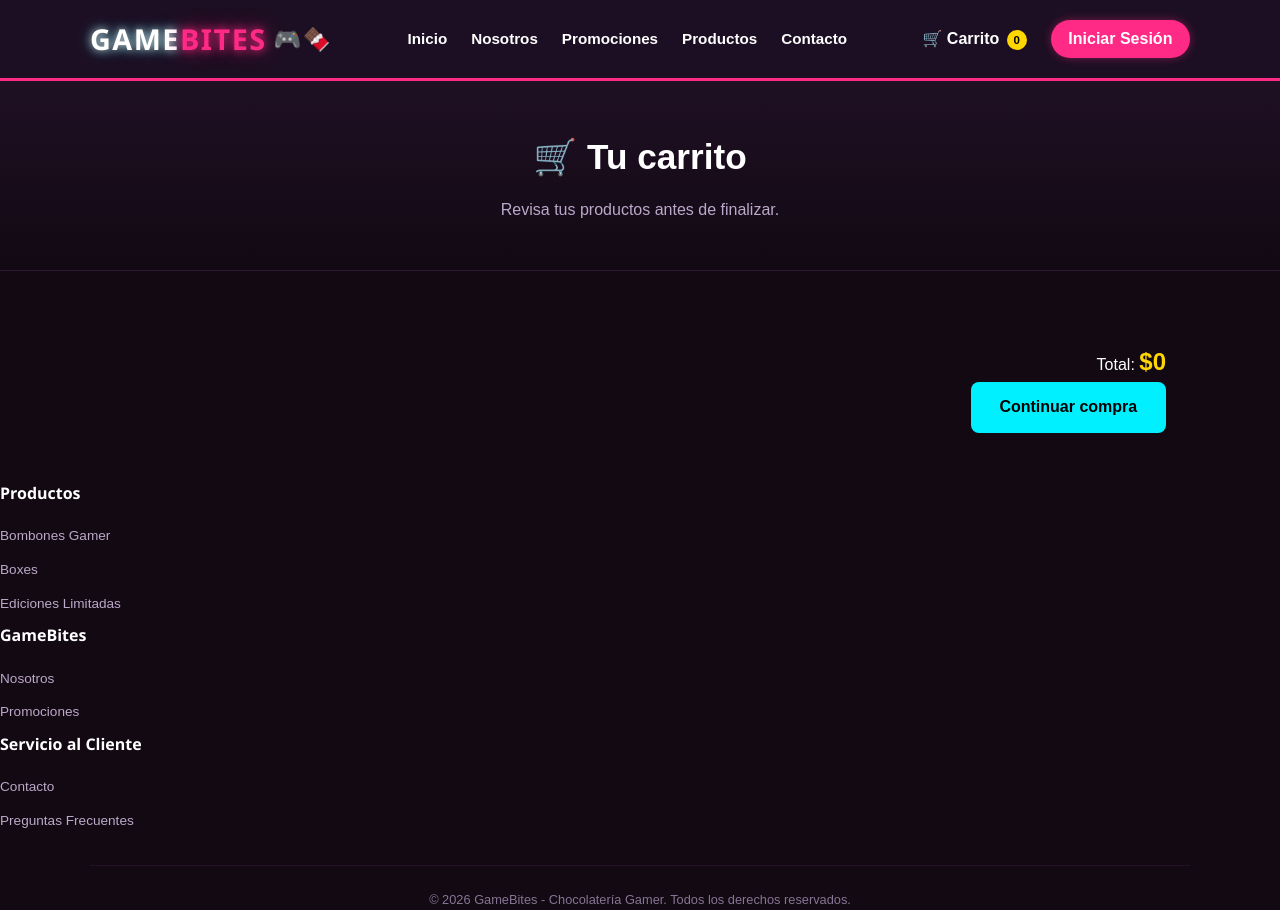
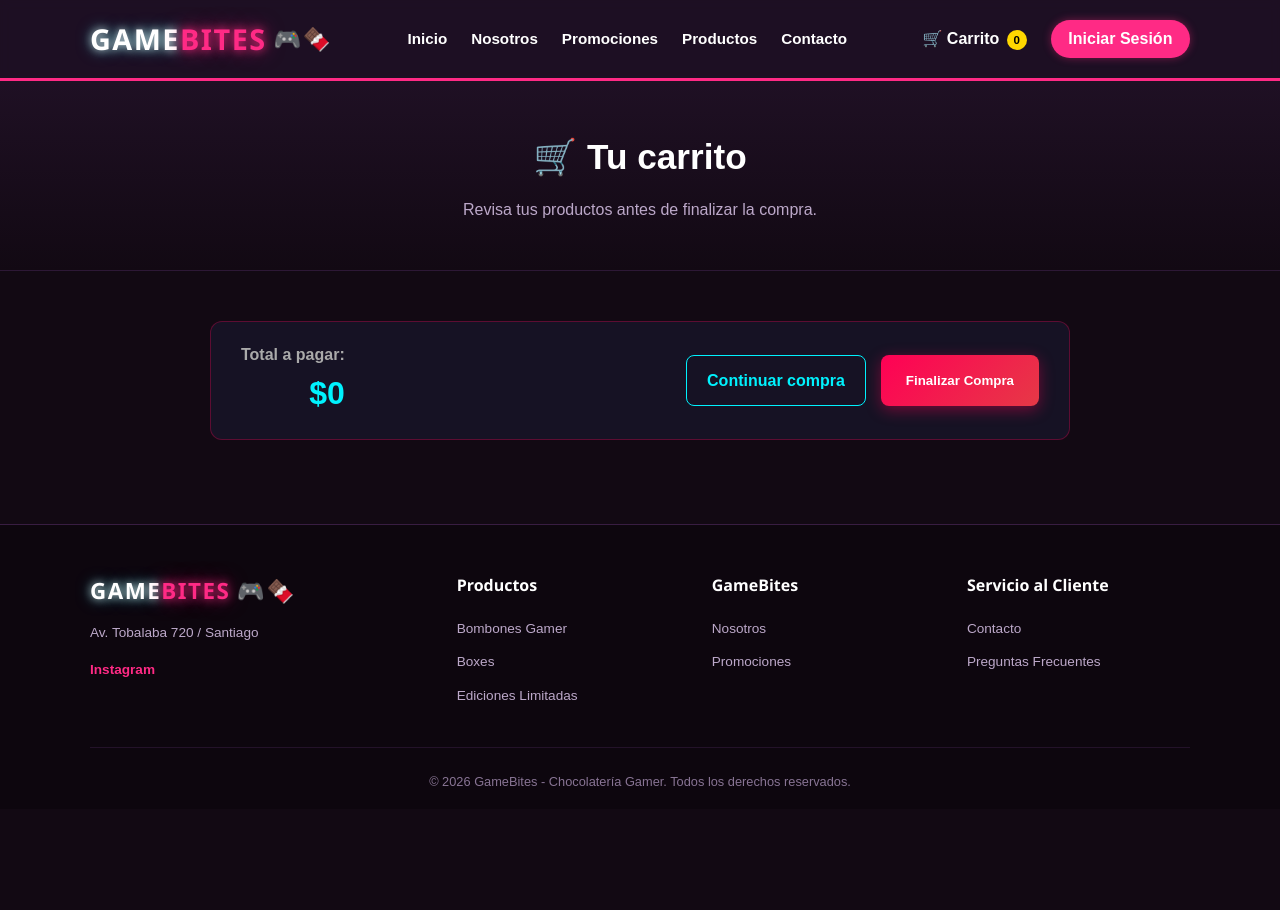
Before and after one commit to cegalvezp-7ven/ProyectoSigmaSecuencia, a plain HTML site: page pages/carrito.html in a window 1280 px wide. After the commit the page ends 809 px from the top, so only its background shows below. Drawn offline with Linux system fonts and the light colour scheme.

Commit message:
Actualización carrito

```diff
--- a/pages/carrito.html
+++ b/pages/carrito.html
@@ -1,13 +1,13 @@
 <!DOCTYPE html>
 <html lang="es">
-<head><meta charset="UTF-8">
-<meta name="viewport" content="width=device-width, initial-scale=1.0">
-
-<title>Carrito de compra | GameBites</title>
-<link rel="stylesheet" href="../styles/global.css">
-<link rel="stylesheet" href="../styles/header.css">
-<link rel="stylesheet" href="../styles/caluga.css">
-<link rel="stylesheet" href="../styles/pages.css">
+<head>
+    <meta charset="UTF-8">
+    <meta name="viewport" content="width=device-width, initial-scale=1.0">
+    <title>Carrito de compras | GameBites</title>
+    <link rel="stylesheet" href="../styles/global.css">
+    <link rel="stylesheet" href="../styles/header.css">
+    <link rel="stylesheet" href="../styles/caluga.css">
+    <link rel="stylesheet" href="../styles/pages.css">
 </head>
 <body>
 <header>
@@ -27,24 +27,73 @@
             <a href="contacto.html">Contacto</a>
         </section>
         <section class="user-section">
-            <a href="carrito.html" class="cart-link">🛒 <span>Carrito</span> <span class="cart-count">0</span></a>
+            <a href="carrito.html" class="cart-link active">🛒 <span>Carrito</span> <span class="cart-count">0</span></a>
             <a href="login.html" class="btn-login">Iniciar Sesión</a>
         </section>
     </nav>
 </header>
+
 <section class="page-hero">
     <h1>🛒 Tu carrito</h1>
-    <p>Revisa tus productos antes de finalizar.</p>
+    <p>Revisa tus productos antes de finalizar la compra.</p>
 </section>
-<main class="main-container">
-    <div id="cart-items" class="cart-list"></div>
-    <div class="cart-summary">
-        <div>Total: <span id="cart-total" class="cart-total">$0</span></div>
-        <a class="btn-primary" href="contacto.html">Continuar compra</a>
+
+<main class="main-container" style="max-width: 900px; margin: 0 auto; padding: 20px;">
+    <!-- El script.js renderizará los productos guardados en este contenedor -->
+    <div id="cart-items" class="cart-list" style="display: flex; flex-direction: column; gap: 15px; margin-bottom: 30px;"></div>
+
+    <!-- Resumen y precio total -->
+    <div class="cart-summary" style="display: flex; justify-content: space-between; align-items: center; background: #161224; padding: 20px 30px; border-radius: 12px; border: 1px solid rgba(255, 0, 85, 0.3);">
+        <div>
+            <h3 style="margin: 0; color: #aaa; font-size: 1rem;">Total a pagar:</h3>
+            <span id="cart-total" class="cart-total" style="font-size: 2rem; font-weight: bold; color: #00f2fe;">$0</span>
+        </div>
+        <div style="display: flex; gap: 15px;">
+            <a class="btn-primary" href="productos.html" style="padding: 12px 20px; background: transparent; border: 1px solid #00f2fe; color: #00f2fe; text-decoration: none; border-radius: 8px; font-weight: bold;">Continuar compra</a>
+            <button onclick="alert('¡Gracias por tu compra gamer!')" style="padding: 12px 25px; background: linear-gradient(135deg, #ff0055, #e63946); color: #fff; border: none; border-radius: 8px; font-weight: bold; cursor: pointer; box-shadow: 0 4px 15px rgba(255, 0, 85, 0.4);">Finalizar Compra</button>
+        </div>
     </div>
 </main>
-<div class="footer-col"><h4>Productos</h4><ul><li><a href="productos.html">Bombones Gamer</a></li><li><a href="productos.html">Boxes</a></li><li><a href="productos.html">Ediciones Limitadas</a></li></ul></div>
-<div class="footer-col"><h4>GameBites</h4><ul><li><a href="nosotros.html">Nosotros</a></li><li><a href="promociones.html">Promociones</a></li></ul></div>
-<div class="footer-col"><h4>Servicio al Cliente</h4><ul><li><a href="contacto.html">Contacto</a></li><li><a href="faq.html">Preguntas Frecuentes</a></li></ul></div></div>
-<div class="footer-bottom"><p>&copy; 2026 GameBites - Chocolatería Gamer. Todos los derechos reservados.</p></div></footer>
-<script src="../scripts/script.js"></script></body></html>
+
+<footer class="main-footer">
+    <div class="footer-container">
+        <div class="footer-col brand-col">
+            <a href="../index.html" class="logo logo-footer">
+                <span class="logo-game">GAME</span>
+                <span class="logo-bites">BITES</span>
+                <span class="logo-icon">🎮🍫</span>
+            </a>
+            <p class="footer-address">Av. Tobalaba 720 / Santiago</p>
+            <div class="social-links"><a href="contacto.html">Instagram</a></div>
+        </div>
+        <div class="footer-col">
+            <h4>Productos</h4>
+            <ul>
+                <li><a href="productos.html">Bombones Gamer</a></li>
+                <li><a href="promociones.html">Boxes</a></li>
+                <li><a href="promociones.html">Ediciones Limitadas</a></li>
+            </ul>
+        </div>
+        <div class="footer-col">
+            <h4>GameBites</h4>
+            <ul>
+                <li><a href="nosotros.html">Nosotros</a></li>
+                <li><a href="promociones.html">Promociones</a></li>
+            </ul>
+        </div>
+        <div class="footer-col">
+            <h4>Servicio al Cliente</h4>
+            <ul>
+                <li><a href="contacto.html">Contacto</a></li>
+                <li><a href="faq.html">Preguntas Frecuentes</a></li>
+            </ul>
+        </div>
+    </div>
+    <div class="footer-bottom">
+        <p>&copy; 2026 GameBites - Chocolatería Gamer. Todos los derechos reservados.</p>
+    </div>
+</footer>
+
+<script src="../scripts/script.js"></script>
+</body>
+</html>
```
